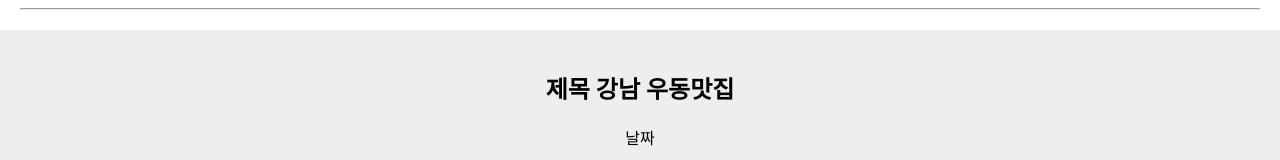
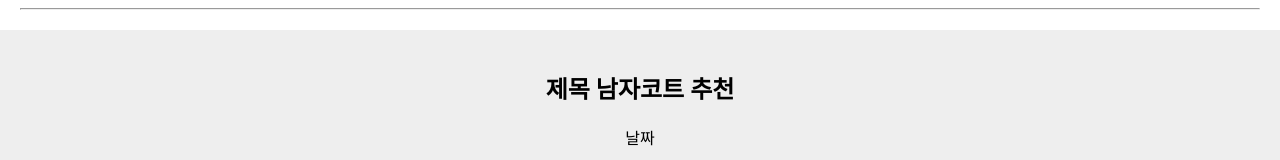
Before and after one commit to jkim8/learn-coding, a React (Create React App) app: page / in a window 1280 px wide. Both pictures are taken after a click on the button "모달". Shown: the part 509-669 px from the top of the page. Built offline with nearby package versions, Linux system fonts and the light colour scheme.

Commit message:
use props and map's index

```diff
--- a/src/App.js
+++ b/src/App.js
@@ -10,6 +10,7 @@ function App(){
   let [따봉, 따봉변경] =  useState(0)
   //state가 바뀌면 HTML이 재렌더링 된다. 새로고침 없이
   let [modal, modal변경] = useState(false)
+  let [누른제목, 누른제목변경] = useState(0)
 
 
   function 반복된UI() {
@@ -58,10 +59,10 @@ function App(){
 
       {
 
-        글제목.map((글) => {
+        글제목.map((글, i) => {
           return  (
             <div className="list">
-              <h3 >{ 글 }  <span onClick={()=> { 따봉변경(따봉+1) }} >👍</span>{따봉}</h3>
+              <h3 onClick={ ()=> { 누른제목변경(i) }} >{ 글 }  <span onClick={()=> { 따봉변경(따봉+1) }} >👍</span>{따봉}</h3>
               <p>2월 17일 발행</p>
               <hr/>
             </div>
@@ -71,10 +72,14 @@ function App(){
 
       }
 
+      {/* <button onClick={ ()=> { 누른제목변경(0) }}>버튼1</button>
+      <button onClick={ ()=> { 누른제목변경(1) }}>버튼2</button>
+      <button onClick={ ()=> { 누른제목변경(2) }}>버튼3</button> */}
+
 
        {
          modal === true
-         ? <Modal 글제목={글제목}/>
+         ? <Modal 글제목={글제목} 누른제목={누른제목}/>
          : null
        }
 
@@ -86,7 +91,7 @@ function App(){
 function Modal(props) {
   return (
     <div className="modal">
-      <h2>제목 {props.글제목[1]}</h2>
+      <h2>제목 {props.글제목[props.누른제목]}</h2>
       <p>날짜</p>
       <p>상세내용</p>
     </div>
```
